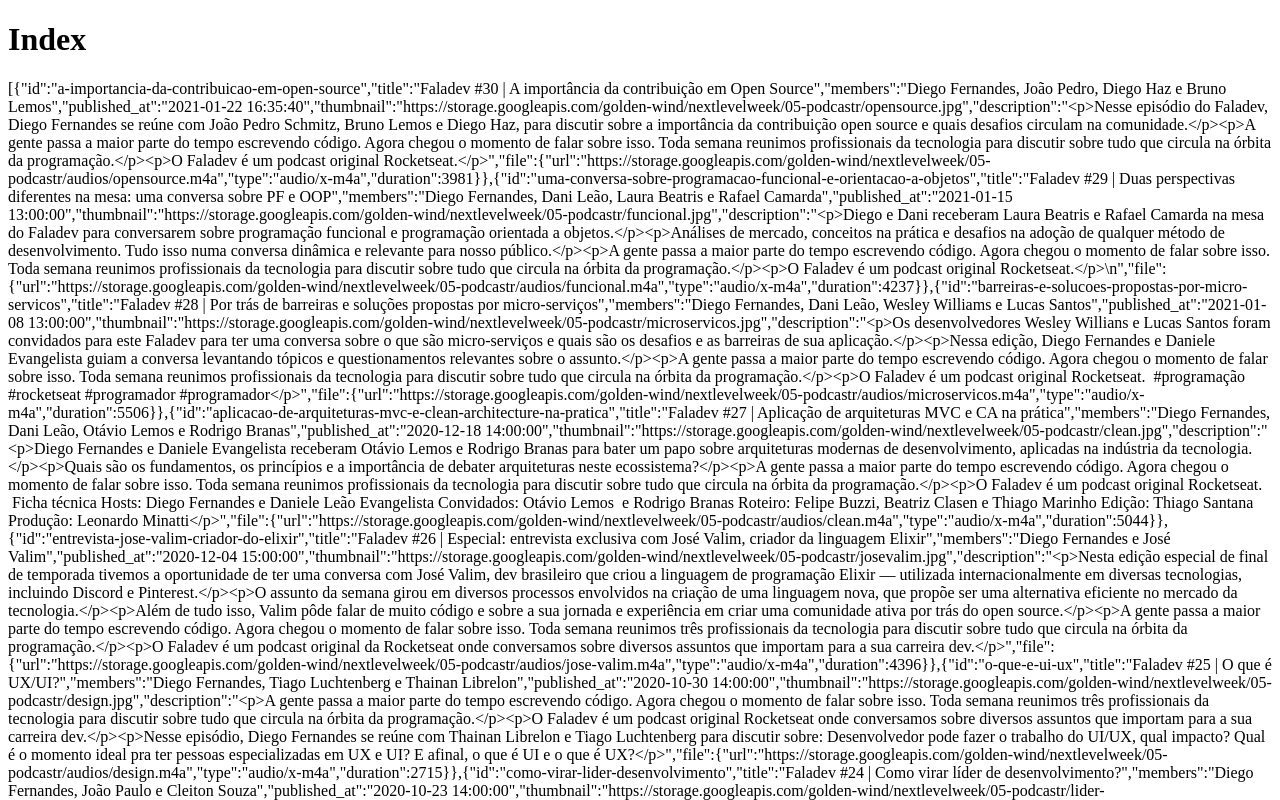
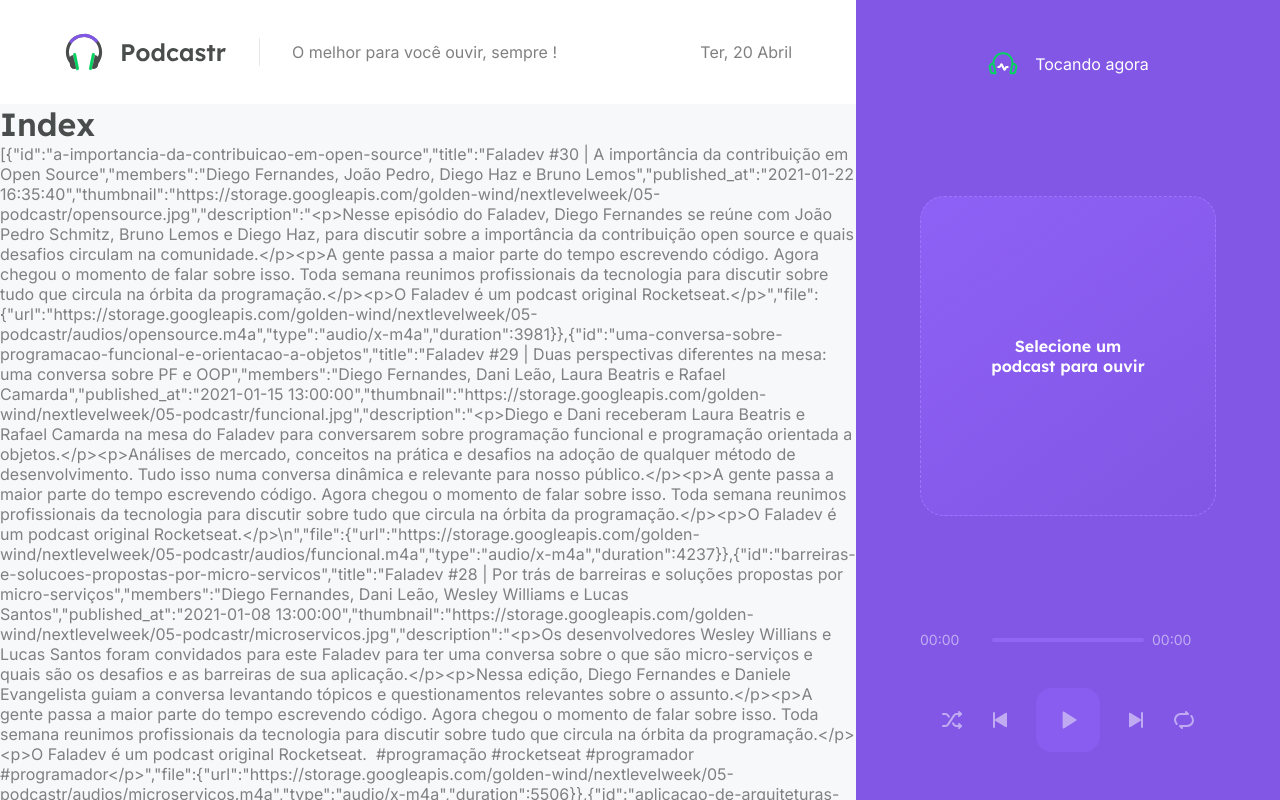
Before and after one commit to matheuscarvalheira/ReactJS-NLW5, a Next.js app: page / in a window 1280 px wide. Shown: the top 800 px of the page. Built offline with nearby package versions, Linux system fonts and the light colour scheme; data requests are answered from the project's data file.

Commit message:
header and player insertion 💉

```diff
--- /dev/null
+++ b/src/pages/_app.tsx
@@ -0,0 +1,20 @@
+import '../styles/global.scss';
+
+import { Header } from '../components/Header';
+import { Player } from '../components/Player';
+
+import styles from '../styles/app.module.scss';
+
+function MyApp({ Component, pageProps }) {
+  return (
+    <div className={styles.wrapper}>
+      <main>
+        <Header/>
+        <Component {...pageProps} />
+      </main>
+      <Player/>
+    </div>
+  );
+}
+
+export default MyApp
```
